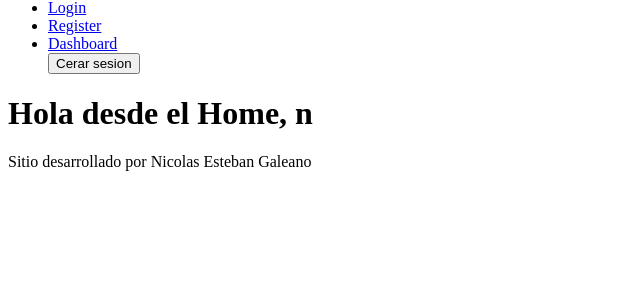
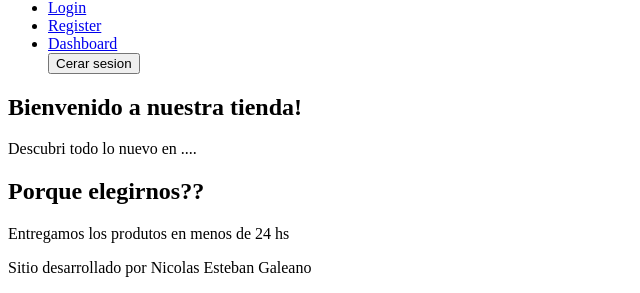
Before and after one commit to Nicolas-lab2424/tp-final, a React (Vite) app: page / in a window 1280 px wide. Shown: the part 237-530 px from the top of the page, without its empty margins (0-640 px from the left). Built offline with nearby package versions, Linux system fonts and the light colour scheme.

Commit message:
add: contenido estatico

```diff
--- a/src/pages/Home.jsx
+++ b/src/pages/Home.jsx
@@ -5,7 +5,14 @@ const Home = () => {
   return (
 
     <Layout>
-      <h1>Hola desde el Home, n</h1>
+      <section>
+        <h1>Bienvenido a nuestra tienda!</h1>
+        <p>Descubri todo lo nuevo en ....</p>
+      </section>
+      <section>
+        <h2>Porque elegirnos??</h2>
+        <p>Entregamos los produtos en menos de 24 hs</p>
+      </section>
     </Layout>
 
   )
```
